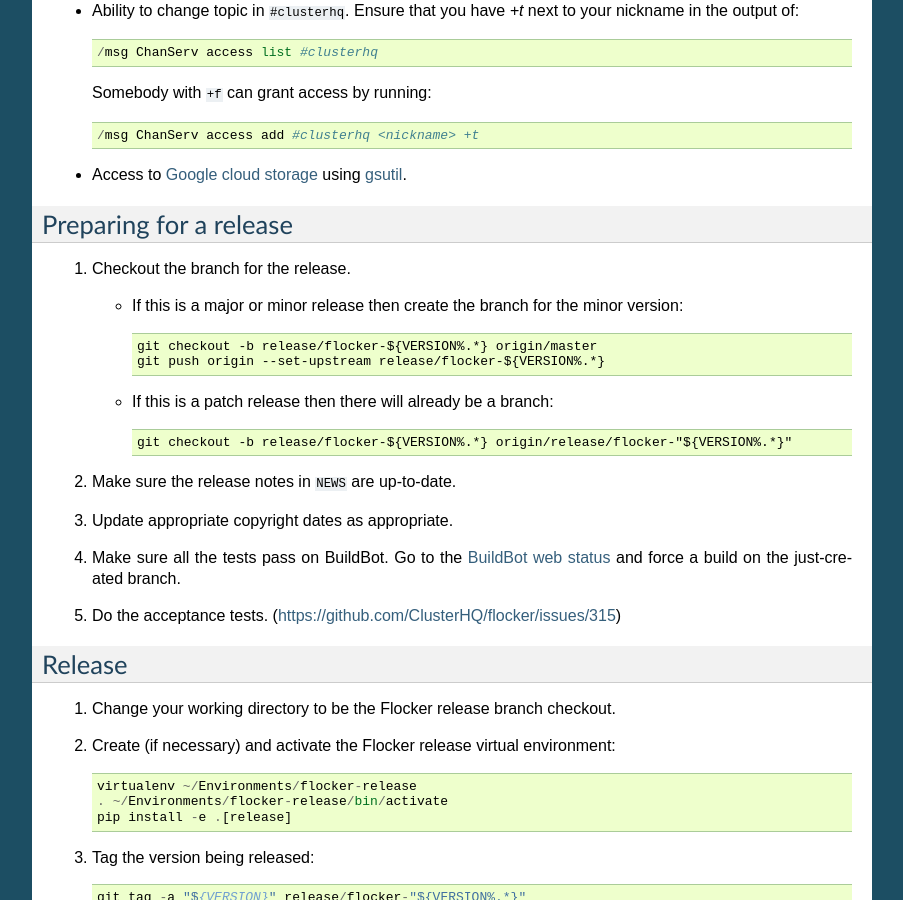
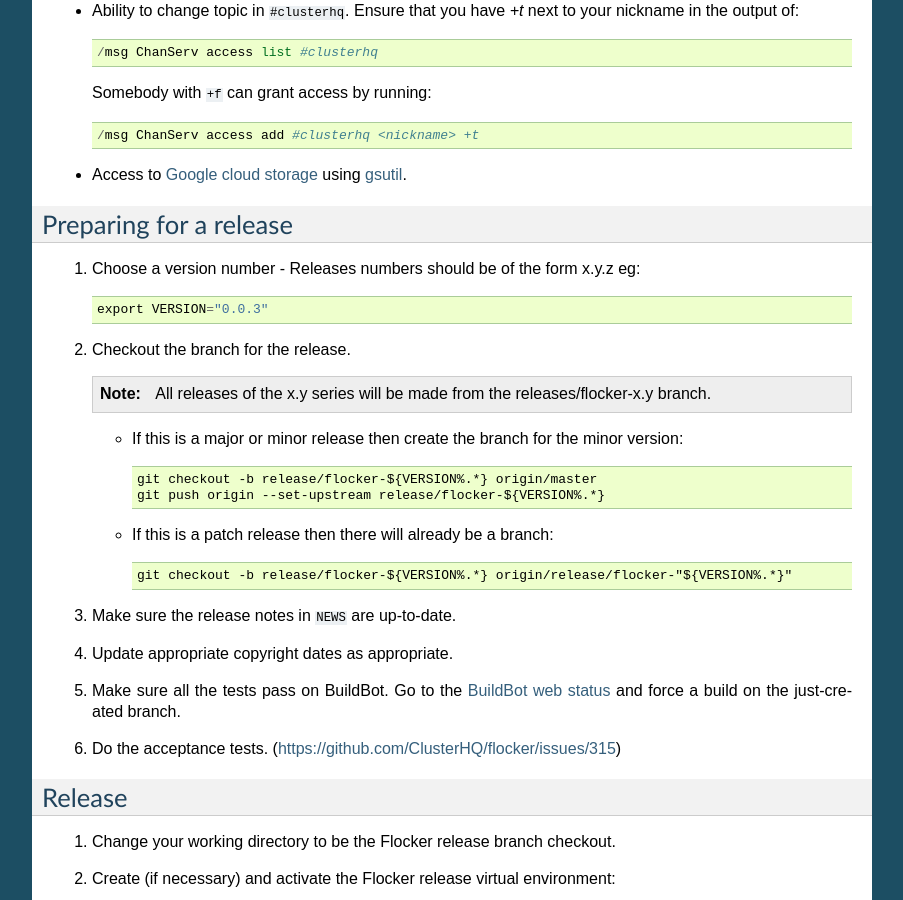
Before and after one commit to ClusterHQ/flocker, a Sphinx documentation site: the page built from docs/release-process.rst, in a window 1280 px wide and 900 px high, scrolled down 627 px. Shown: the whole window, without its empty margins (198-1101 px from the left). Built offline with Sphinx 7.4.7, drawn with Linux system fonts in a browser that asks for light colours.

Commit message:
Add some more details about the expected version number format

```diff
--- a/docs/release-process.rst
+++ b/docs/release-process.rst
@@ -47,7 +47,15 @@ Access
 
 Preparing for a release
 -----------------------
+
+#. Choose a version number
+   - Releases numbers should be of the form x.y.z eg::
+
+      export VERSION="0.0.3"
+
 #. Checkout the branch for the release.
+
+   .. note:: All releases of the x.y series will be made from the releases/flocker-x.y branch.
 
    - If this is a major or minor release then create the branch for the minor version::
 
```
